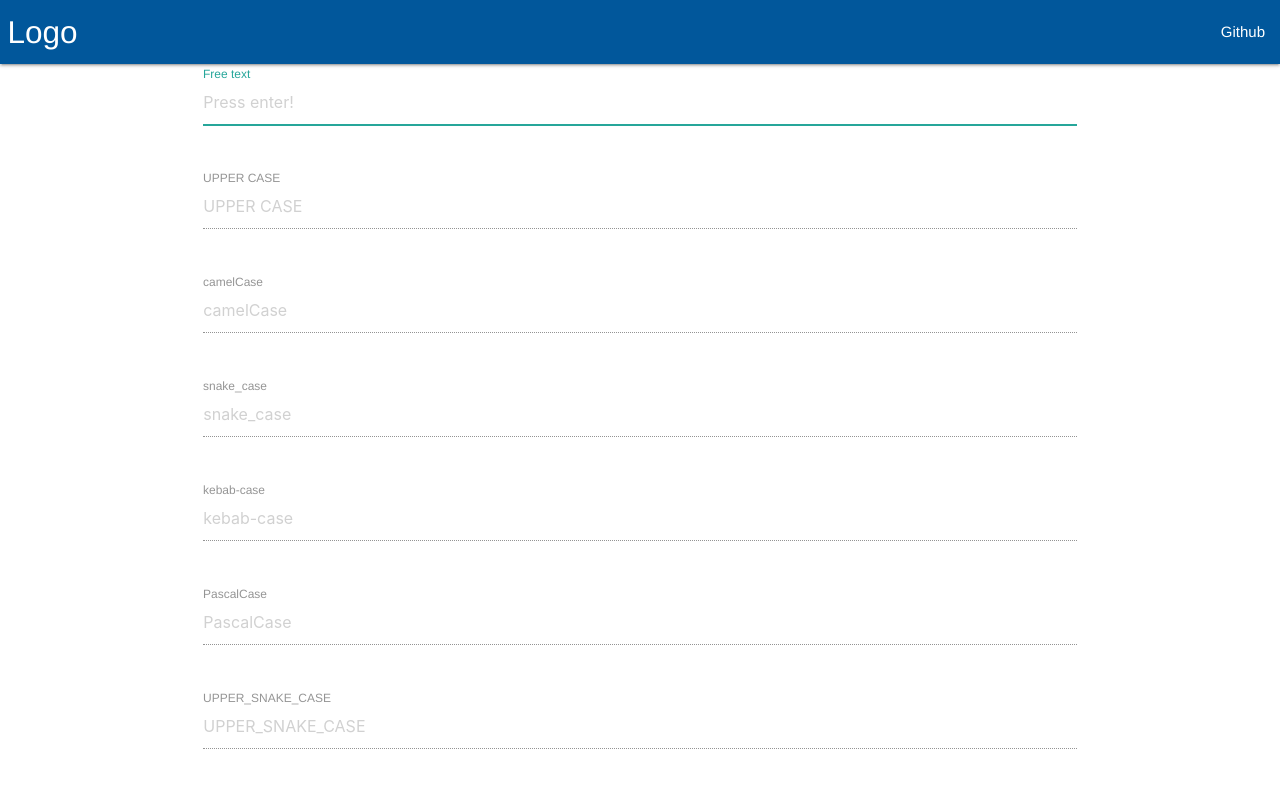
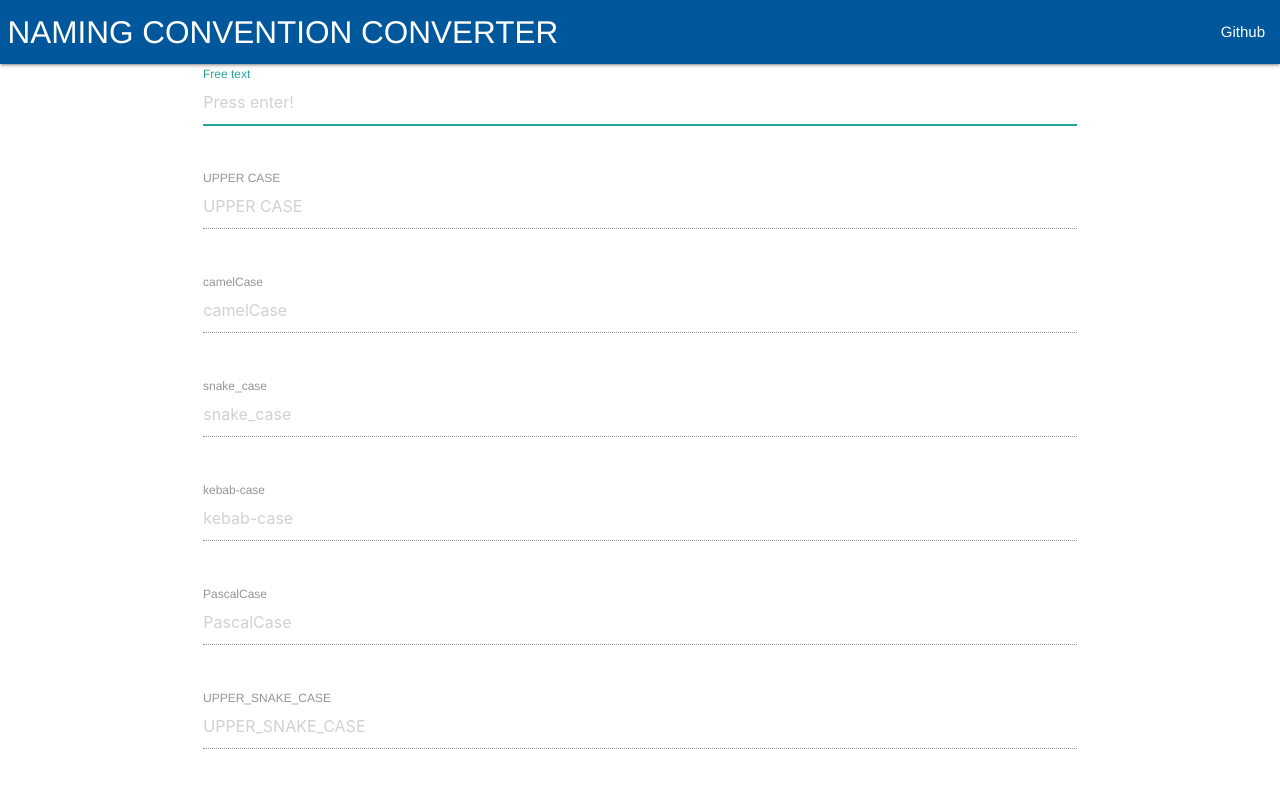
Before and after one commit to linhx/case-converter, a Vue app: page / in a window 1280 px wide. Shown: the top 788 px of the page. Built offline with nearby package versions, Linux system fonts and the light colour scheme.

Commit message:
Update IHeader.vue

```diff
--- a/src/components/organisms/IHeader.vue
+++ b/src/components/organisms/IHeader.vue
@@ -1,7 +1,7 @@
 <template>
   <nav class="light-blue darken-4">
     <div class="nav-wrapper">
-      <a href="#" class="brand-logo pl-2 pr-2">Logo</a>
+      <a href="#" class="brand-logo pl-2 pr-2">NAMING CONVENTION CONVERTER</a>
       <ul id="nav-mobile" class="right hide-on-med-and-down">
         <li><a href="https://github.com/dinhlinhx/case-converter" target="_blank">Github</a></li>
       </ul>
```
